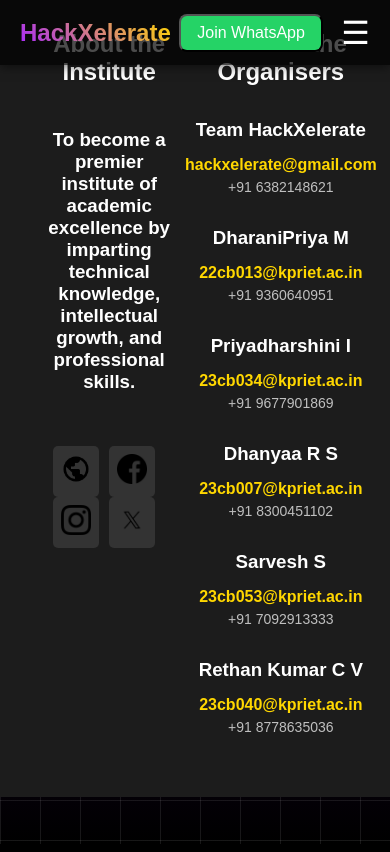
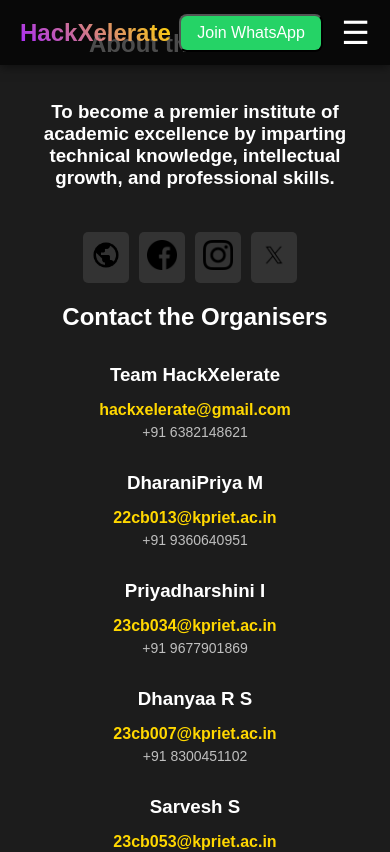
Before and after one commit to Nishanth-1204/Hack-25, a React (Vite) app in the folder Website/: page /admin/dash in a window 390 px wide. Shown: the top 852 px of the page. Built offline with nearby package versions, Linux system fonts and the light colour scheme.

Commit message:
Update Footer.css

```diff
--- a/Website/src/components/Footer/Footer.css
+++ b/Website/src/components/Footer/Footer.css
@@ -3,6 +3,7 @@
   margin: 0;
   padding: 0;
 }
+
 .footer {
   display: flex;
   justify-content: center;
@@ -12,13 +13,15 @@
   padding: 30px 30px;
   max-width: 100%;
 }
+
 .footer-container {
   display: flex;
   justify-content: space-between;
   flex-wrap: wrap;
-  text-align: left;
   text-align: center;
+  width: 100%;
 }
+
 .footer-left,
 .footer-right {
   width: 48%;
@@ -26,31 +29,38 @@
   flex-direction: column;
   gap: 1px;
 }
+
 .footer-left p {
   margin: 10px 0;
   display: flex;
   align-items: center;
 }
+
 .footer-left i {
   margin-right: 10px;
   color: #f82294;
   font-size: 18px;
 }
+
 .footer-left a {
   color: #f82294;
   text-decoration: none;
   font-weight: bold;
 }
+
 .footer-right h3 {
   margin-bottom: 10px;
 }
+
 .footer-right p {
   font-size: 14px;
   color: #bfbfbf;
 }
+
 .social-icons {
-  margin-top: 10px;
+  margin-bottom: 20px;
 }
+
 .social-icons a {
   color: white;
   margin-right: 10px;
@@ -61,15 +71,21 @@
   padding: 8px;
   border-radius: 5px;
 }
+
 .social-icons a:hover {
   background: gold;
   color: #1c1c1c;
 }
 
-.footer-left h3 {
+/* Contact Info Section */
+.contact-info {
   margin: 2rem 0;
+  display: grid;
+  grid-template-columns: repeat(3, 1fr);
+  gap: 2rem;
+  align-items: center;
+  justify-content: center;
   text-align: center;
-  padding: 10px;
 }
 
 .contacts {
@@ -81,16 +97,13 @@
   gap: 5px;
 }
 
-.contact-info {
+.footer-left h3 {
   margin: 2rem 0;
-  display: grid;
-  grid-template-columns: repeat(3, 1fr);
-  gap: 2rem;
-  align-items: center;
-  justify-content: center;
   text-align: center;
+  padding: 10px;
 }
 
+/* Responsive Design */
 @media (max-width: 900px) {
   .contact-info {
     grid-template-columns: repeat(2, 1fr);
@@ -98,6 +111,29 @@
 }
 
 @media (max-width: 600px) {
+  .footer-container {
+    flex-direction: column;
+    align-items: center;
+    justify-content: center;
+    text-align: center;
+  }
+
+  .footer-left,
+  .footer-right {
+    width: 100%;
+    display: flex;
+    flex-direction: column;
+    align-items: center;
+  }
+
+  .footer-left {
+    order: -1; /* Moves "About the Institute" to the top */
+  }
+
+  .footer-right {
+    order: 1; /* Moves "Contact the Organisers" below */
+  }
+
   .contact-info {
     grid-template-columns: repeat(1, 1fr);
   }
```
